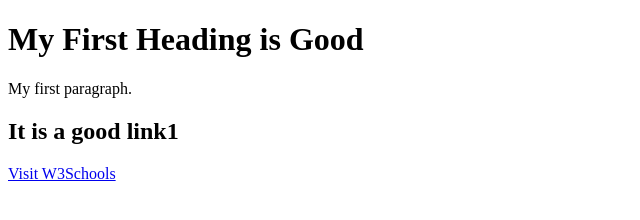
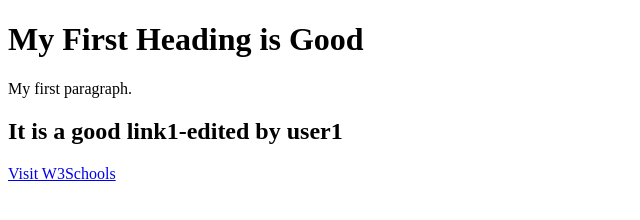
Before and after one commit to shrish-jha/Gittutorials102021, a plain HTML site: page index.html in a window 1280 px wide. Shown: the whole page, without its empty margins (0-640 px from the left). Drawn offline with Linux system fonts and the light colour scheme.

Commit message:
added code index.html by user1

```diff
--- a/index.html
+++ b/index.html
@@ -4,7 +4,7 @@
 
 <h1>My First Heading is Good</h1>
 <p>My first paragraph.</p>
-<h2>It is a good link1</h2>
+<h2>It is a good link1-edited by user1</h2>
 <a href="https://www.w3schools.com">Visit W3Schools</a>
 
 </body>
```
